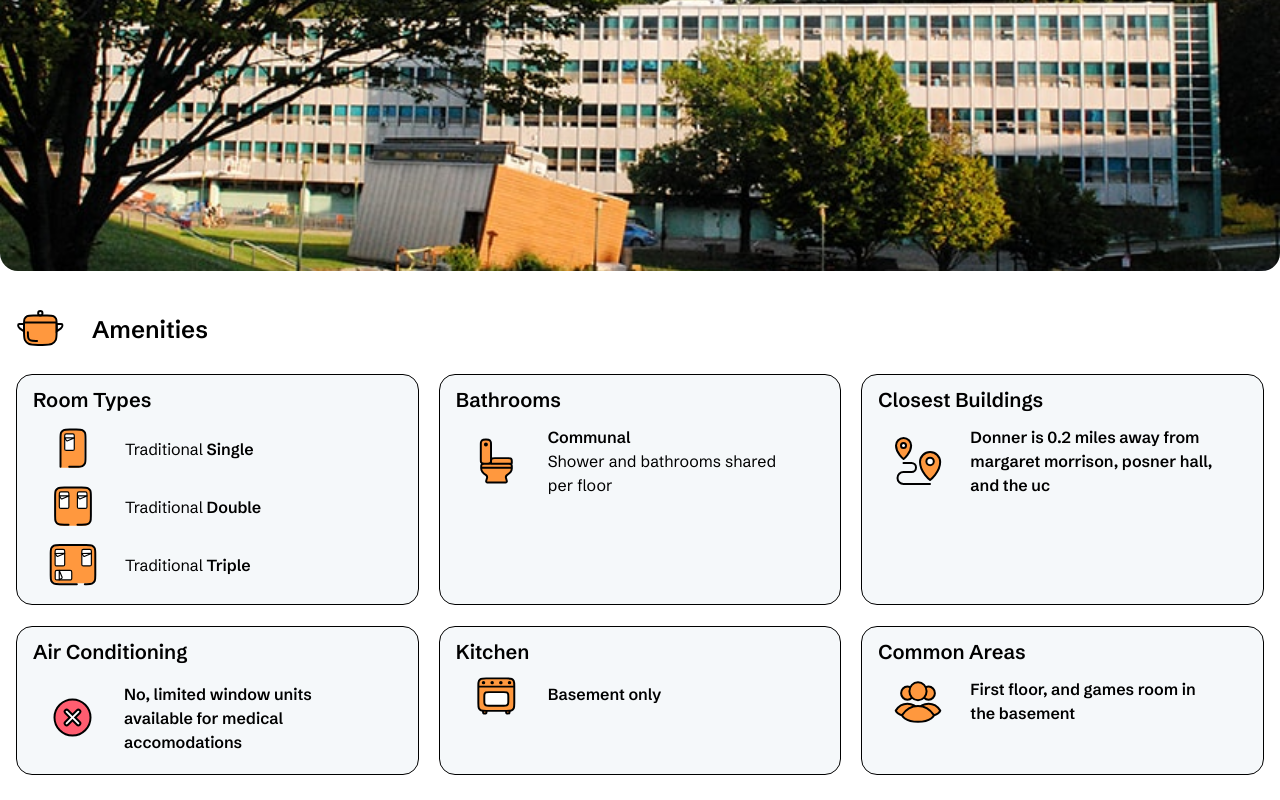
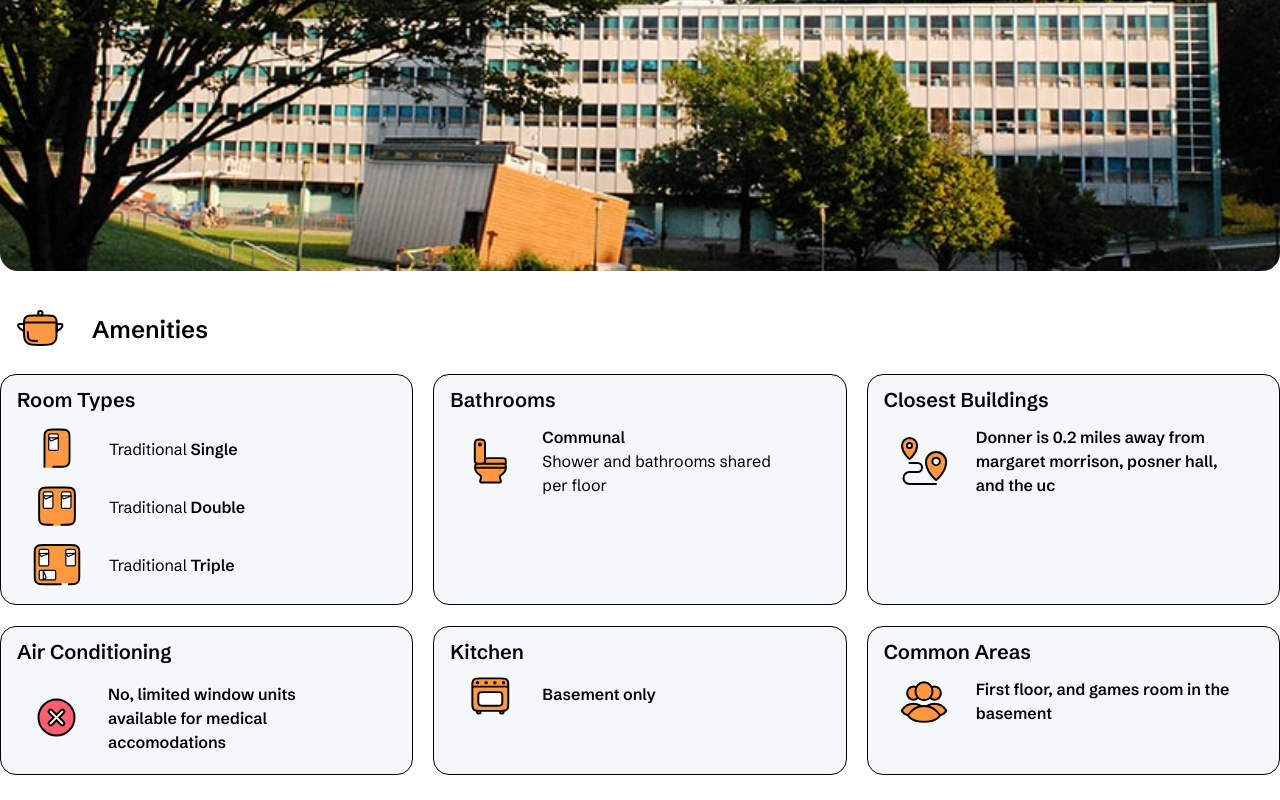
Before and after one commit to ScottyLabs/cmuhousing, a Next.js app: page / in a window 1280 px wide. Shown: the part 493-1293 px from the top of the page. Built offline with nearby package versions, Linux system fonts and the light colour scheme.

Commit message:
ok last one

```diff
--- a/src/app/building-details/BuildingDetails.tsx
+++ b/src/app/building-details/BuildingDetails.tsx
@@ -28,7 +28,7 @@ export default function BuildingDetails() {
                 </div>
             </div>
 
-            <div className="font-semibold flex gap-[20px] pb-[5px] px-4 items-center rounded-2xl items-stretch h-full">
+            <div className="font-semibold flex gap-[20px] pb-[5px] items-center rounded-2xl items-stretch h-full">
                 <div className="flex-1 text-[20px] pt-[10px] pb-[10px] px-4 rounded-2xl bg-brand-menugray border border-black/10:">
                     Room Types
                     <div className="flex gap-[12px] pt-[10px] pb-[5px] px-4 items-center rounded-2xl">
@@ -108,7 +108,7 @@ export default function BuildingDetails() {
                 </div>
             </div>
 
-            <div className="font-semibold flex gap-[20px] pb-[5px] px-4 items-center rounded-2xl items-stretch h-full">
+            <div className="font-semibold flex gap-[20px] pb-[5px] items-center rounded-2xl items-stretch h-full">
                 <div className="flex-1 text-[20px] pt-[10px] pb-[10px] px-4 rounded-2xl bg-brand-menugray border border-black/10:">
                     Air Conditioning
                     <div className="flex gap-[12px] pt-[10px] pb-[5px] px-4 items-center rounded-2xl">
```
